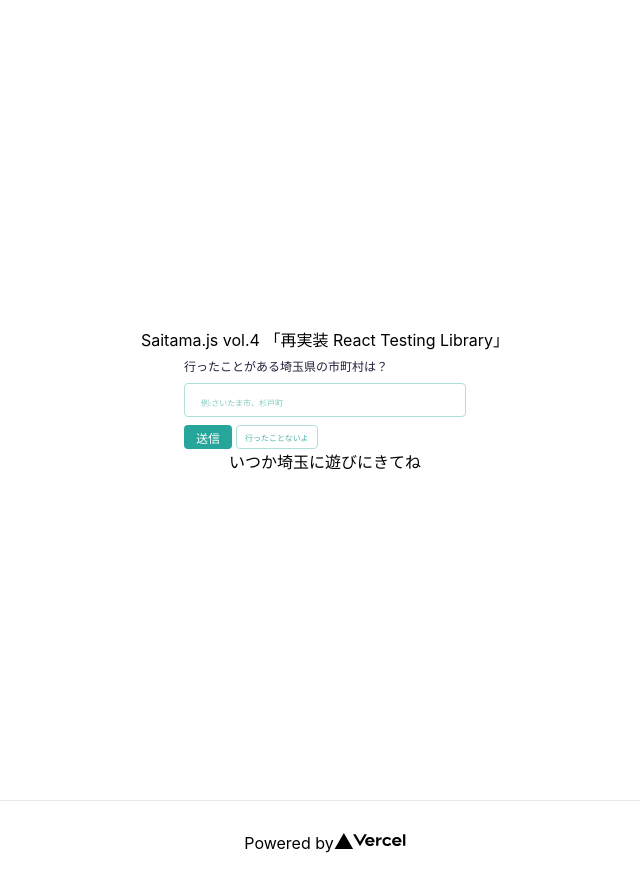
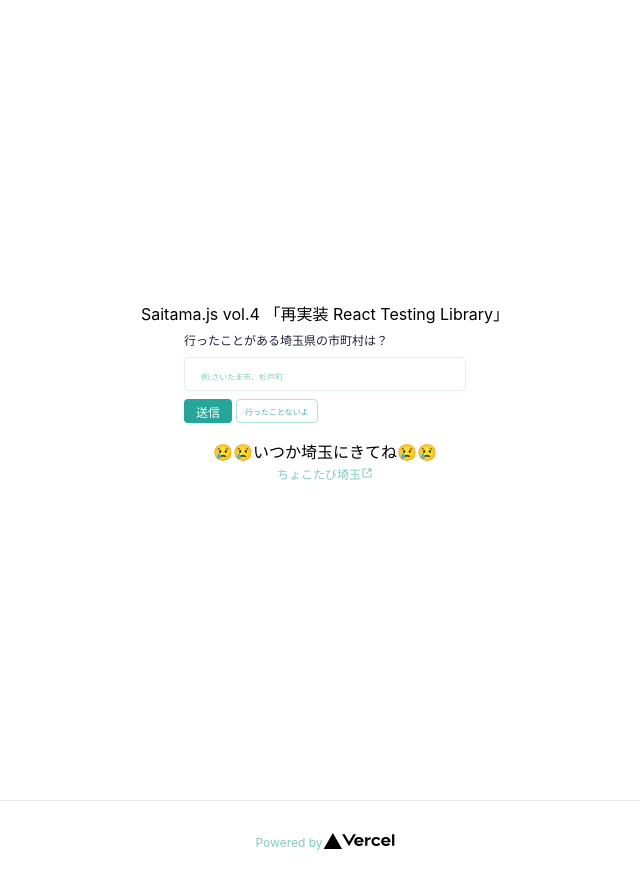
Before and after one commit to YouheiNozaki/sample-saimatajs, a Next.js app: page / in a window 1280 px wide. Both pictures are taken after a click on the button "行ったことないよ". Shown: the whole page, without its empty margins (315-955 px from the left). Built offline with nearby package versions, Linux system fonts and the light colour scheme.

Commit message:
add result style

```diff
--- a/components/Input/input.module.css
+++ b/components/Input/input.module.css
@@ -2,11 +2,11 @@
   padding: 16px;
   height: 24px;
   border-radius: 4px;
-  border: 1px solid #b2dfdb;
+  border: 1px solid #e0f2f1;
 }
 
 .input:focus {
-  border: 1px solid #4db6ac;
+  border: 1px solid #80cbc4;
   box-shadow: 0 1px 4px rgb(0 0 0 / 8%);
 }
 
--- a/package.json
+++ b/package.json
@@ -23,6 +23,7 @@
     "react": "18.2.0",
     "react-dom": "18.2.0",
     "react-hook-form": "^7.40.0",
+    "react-icons": "^4.7.1",
     "typescript": "4.9.3",
     "zod": "^3.19.1"
   }
--- a/pages/index.tsx
+++ b/pages/index.tsx
@@ -3,6 +3,7 @@ import Head from 'next/head';
 import Image from 'next/image';
 import styles from '../styles/Home.module.css';
 import { SaitamaInputForm } from '../components/SaitamaInputForm';
+import { BiLinkExternal } from 'react-icons/bi';
 
 export default function Home() {
   const [isSaitama, setIsSaitama] = useState<boolean | undefined>(undefined);
@@ -20,11 +21,33 @@ export default function Home() {
       <main className={styles.main}>
         <h1>Saitama.js vol.4 「再実装 React Testing Library」</h1>
         <SaitamaInputForm handle={handle} />
-        {isSaitama === undefined
-          ? null
-          : isSaitama
-          ? 'LGTM'
-          : 'いつか埼玉に遊びにきてね'}
+        {isSaitama === undefined ? null : isSaitama ? (
+          <div className={styles.result}>
+            <h2>👏👏また埼玉にきてね👏👏</h2>
+            <a
+              href="https://chocotabi-saitama.jp/"
+              target="_blank"
+              rel="noopener noreferrer"
+              className={styles.resultLink}
+            >
+              ちょこたび埼玉
+              <BiLinkExternal />
+            </a>
+          </div>
+        ) : (
+          <div className={styles.result}>
+            <h2>😢😢いつか埼玉にきてね😢😢</h2>
+            <a
+              href="https://chocotabi-saitama.jp/"
+              target="_blank"
+              rel="noopener noreferrer"
+              className={styles.resultLink}
+            >
+              ちょこたび埼玉
+              <BiLinkExternal />
+            </a>
+          </div>
+        )}
       </main>
       <footer className={styles.footer}>
         <a
--- a/styles/Home.module.css
+++ b/styles/Home.module.css
@@ -10,6 +10,11 @@
   flex-direction: column;
   justify-content: center;
   align-items: center;
+}
+
+.result {
+  margin: 16px;
+  text-align: center;
 }
 
 .footer {
--- a/styles/globals.css
+++ b/styles/globals.css
@@ -9,6 +9,17 @@ body {
 a {
   color: inherit;
   text-decoration: none;
+}
+
+a {
+  color: #80cbc4;
+  font-size: 12px;
+}
+a:hover {
+  color: #009688;
+}
+a:active {
+  color: #009688;
 }
 
 * {
```
Also changed, not shown: 1 other file (tests, documents, lock files or other folders).
